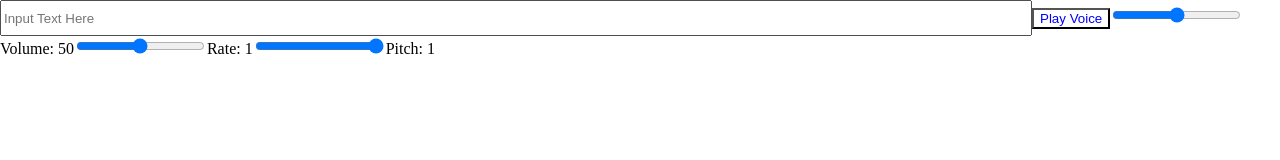
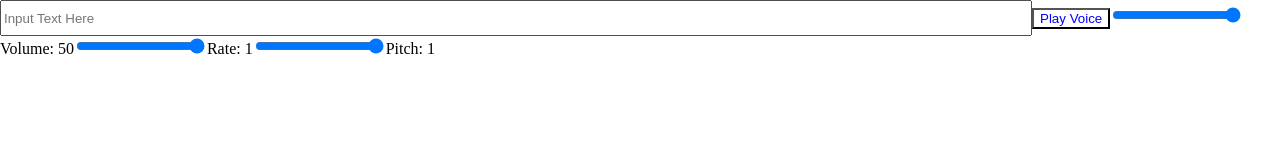
Before and after one commit to JimmyKuangg/text-to-speech, a React (Create React App) app: page / in a window 1280 px wide. Shown: the top 160 px of the page. Built offline with nearby package versions, Linux system fonts and the light colour scheme.

Commit message:
Fixed bug with volume slider

```diff
--- a/src/App.js
+++ b/src/App.js
@@ -41,15 +41,19 @@ function App() {
       <Slider
         onInput={(e) => {
           speaker.changeVolume(e.target.value);
-          setVolume(e.target.value / 100);
+          setVolume(e.target.value);
         }}
+        max={'1'}
+        step={'0.01'}
         text={`Volume: ${Math.trunc(volume * 100)}`}
       />
       <Slider
         onInput={(e) => {
-          speaker.changeRate((e.target.value / 100) * 2);
+          speaker.changeRate(e.target.value);
           setRate(e.target.value);
         }}
+        max={'2'}
+        step={'0.1'}
         text={`Rate: ${rate}`}
       />
       <Slider
```
